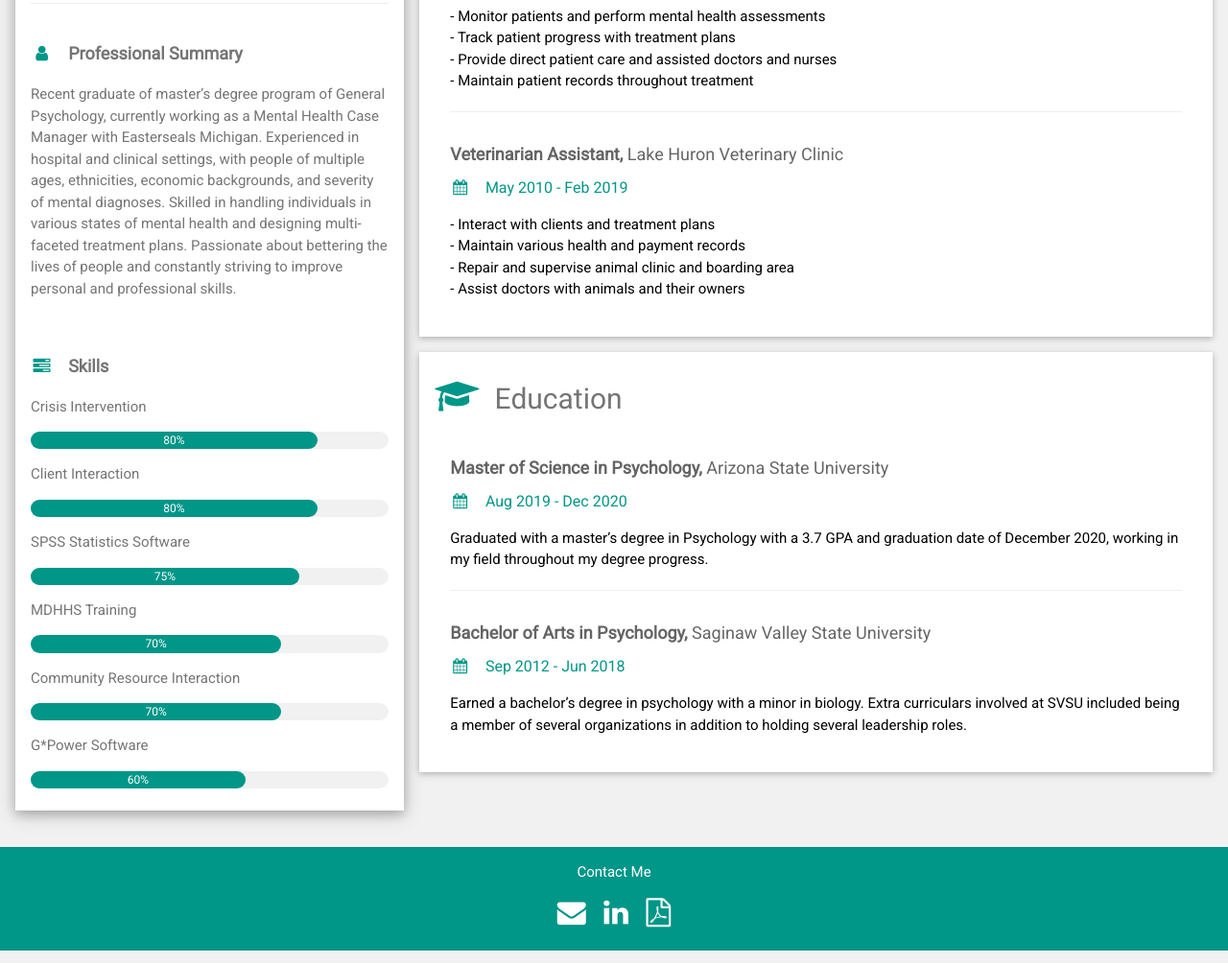
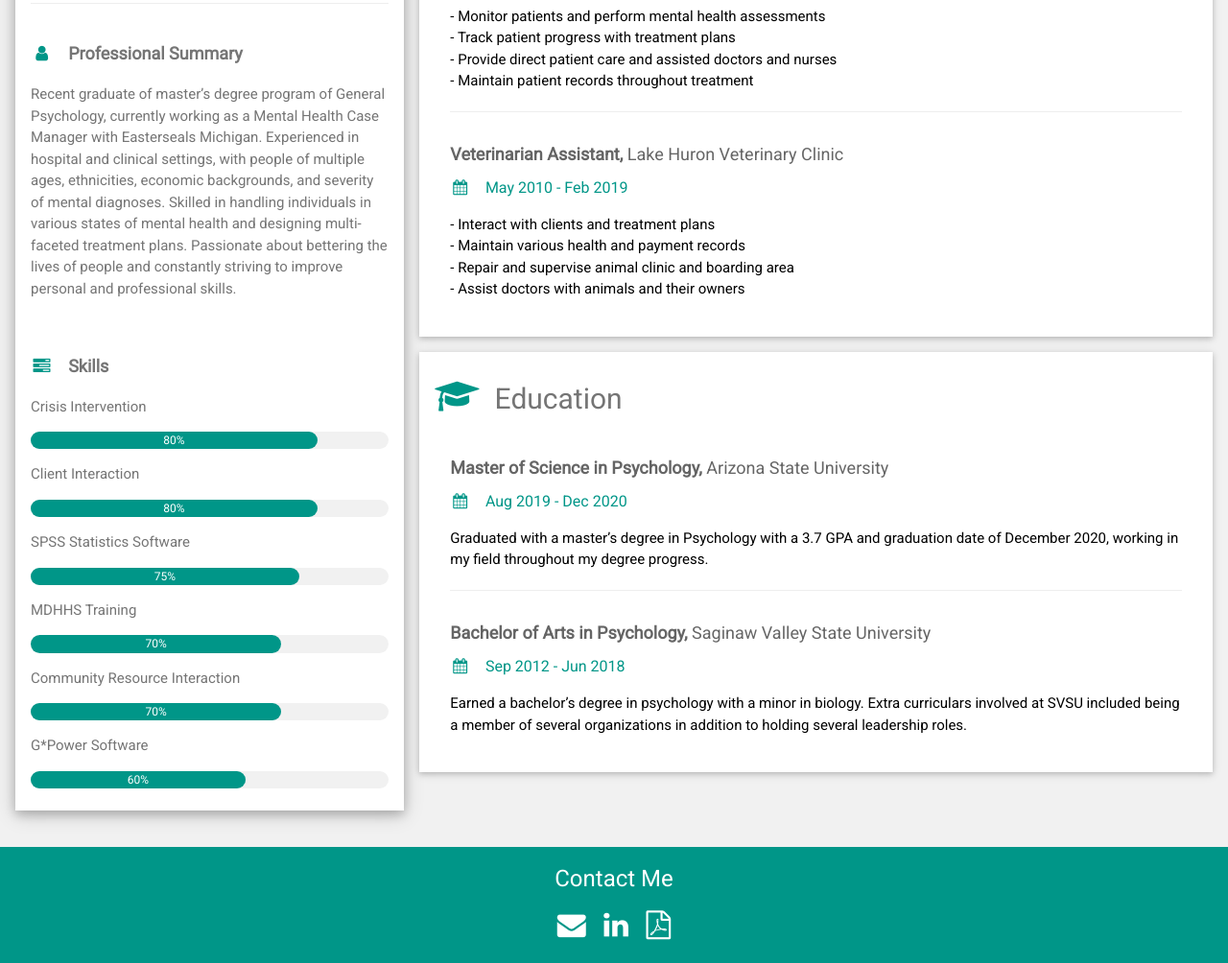
Before and after one commit to MalloryBurr/MannsWebsite, a plain HTML site: page index.html in a window 1280 px wide. Shown: the part 411-1415 px from the top of the page at 96% size. Drawn offline with nearby package versions, Linux system fonts and the light colour scheme.

Commit message:
Update index.html

```diff
--- a/index.html
+++ b/index.html
@@ -148,12 +148,12 @@ html,body,h1,h2,h3,h4,h5,h6 {font-family: "Roboto", sans-serif}
 </div>
 
 <footer class="w3-container w3-teal w3-center w3-margin-top">
-  <p>Contact Me</p>
+  <p><h3>Contact Me</h3></p>
   <a href = "mailto: mannszac@gmail.com"><i class="fa fa-envelope fa-2x w3-hover-opacity"></i></a>
   &nbsp;  &nbsp;
   <a href = "https://www.linkedin.com/in/zacharymanns/"><i class="fa fa-linkedin fa-2x w3-hover-opacity"></i></a>
   &nbsp;  &nbsp;
-  <a href = "Manns_Resume.pdf"><i class="fa fa-file-pdf-o fa-2x w3-hover-opacity"></i></a>
+  <a href = "Manns_resume.pdf"><i class="fa fa-file-pdf-o fa-2x w3-hover-opacity"></i></a>
   <br><br>
 </footer>
 
```
